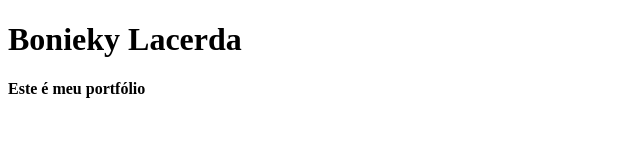
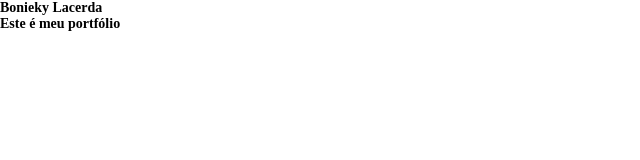
Before and after one commit to Teste-GitFlow/gitflowtop, a plain HTML site: page index.html in a window 1280 px wide. Shown: the whole page, without its empty margins (0-640 px from the left). Drawn offline with Linux system fonts and the light colour scheme.

Commit message:
creating style.css

```diff
--- /dev/null
+++ b/assets/styles.css
@@ -0,0 +1,6 @@
+*{
+    margin: 0;
+    padding: 0;
+    list-style: none;
+    font-size: 14px;
+}
--- a/index.html
+++ b/index.html
@@ -4,6 +4,7 @@
     <meta charset="UTF-8">
     <meta name="viewport" content="width=device-width, initial-scale=1.0">
     <title>Portfólio Boladão</title>
+    <link rel="stylesheet" href="assets/styles.css" type="text/css">
 </head>
 <body>
     <h1>Bonieky Lacerda</h1>
```
